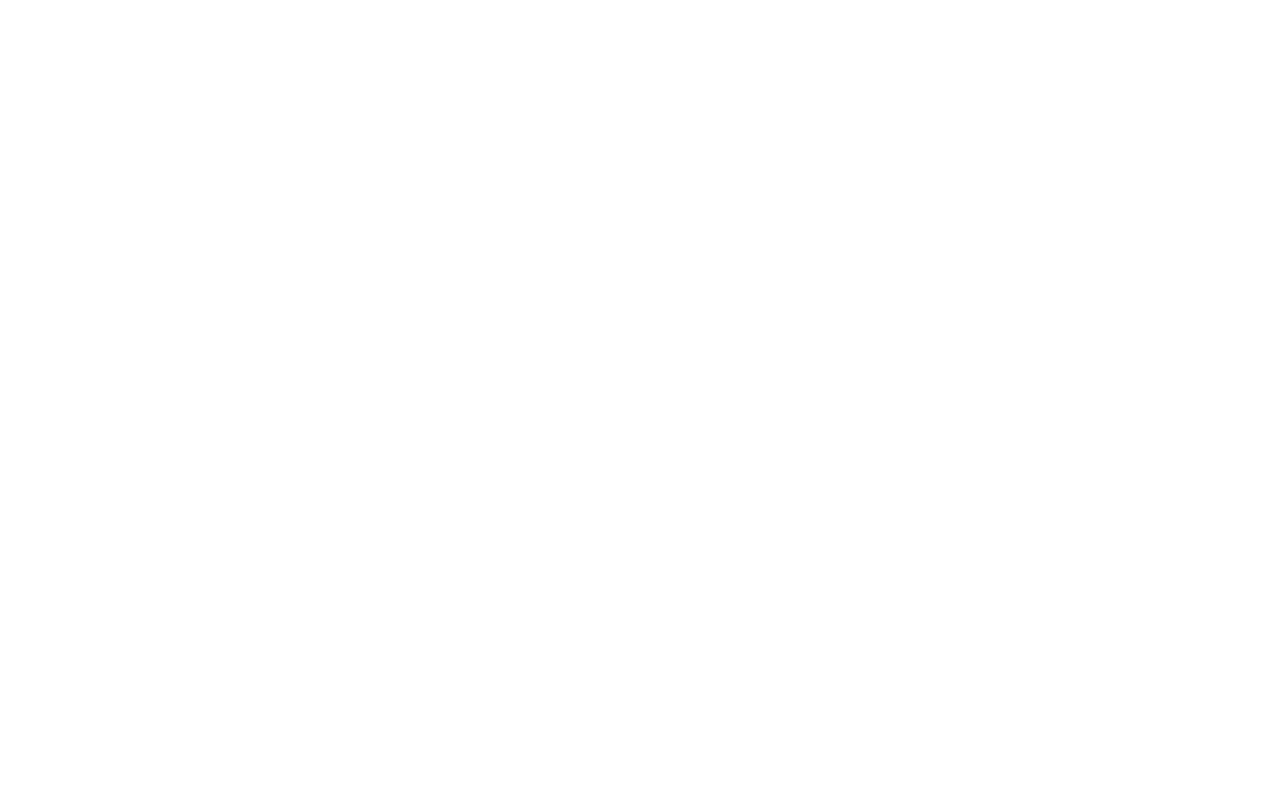
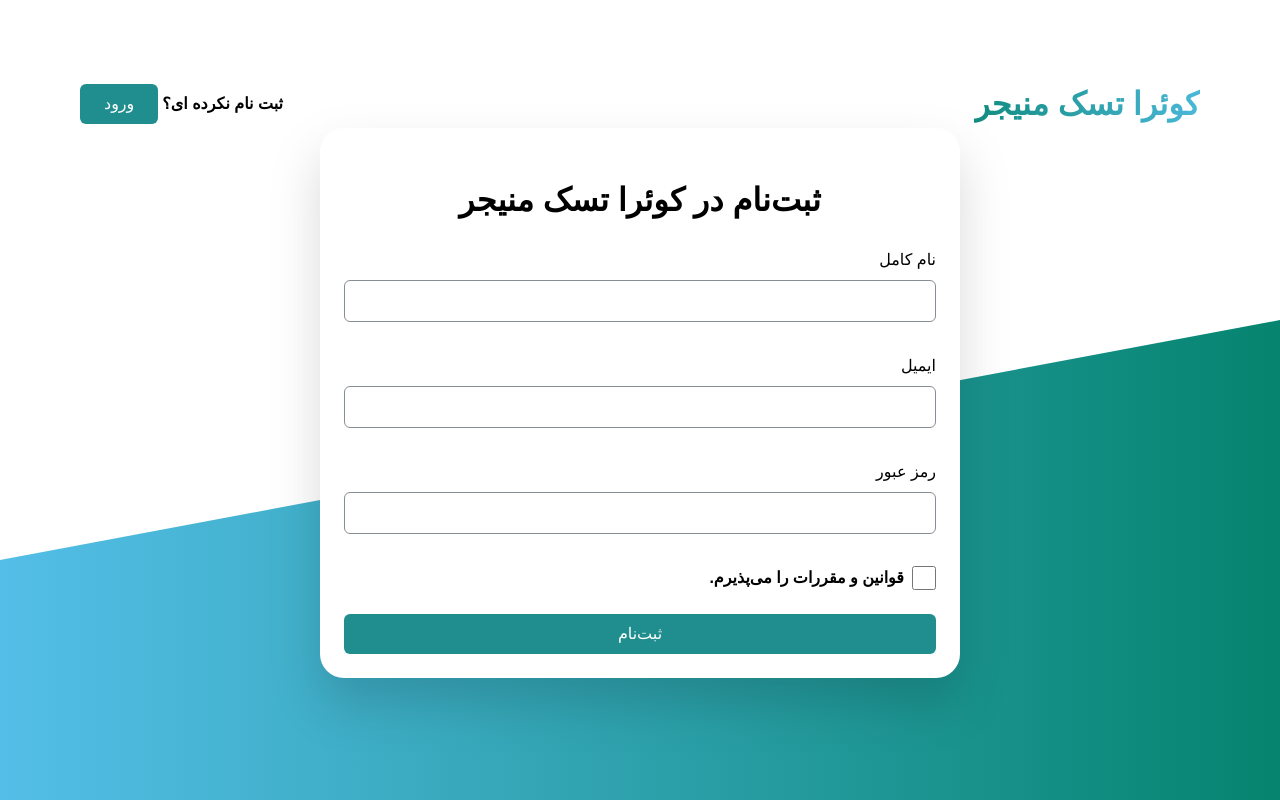
Before and after one commit to Summer-Frontend-Quera-Bootcamp/GROUP_10, a React (Vite) app: page / in a window 1280 px wide. Built offline with nearby package versions, Linux system fonts and the light colour scheme; the HTML template or start-up script is replaced by a standard one; a web font is replaced by a local one.

Commit message:
some clean ups

```diff
--- a/src/App/App.tsx
+++ b/src/App/App.tsx
@@ -3,9 +3,9 @@ import "./App.css";
 
 //--------Import Your Components Here!--------//
 
-//import { RegisterPage } from "../Pages/AuthenticationPages";
+import { RegisterPage } from "../Pages/AuthenticationPages";
 //import { LoginPage } from "../Pages/AuthenticationPages";
-// import { ForgetPassPage } from "../Pages/AuthenticationPages";
+//import { ForgetPassPage } from "../Pages/AuthenticationPages";
 //import ResetPassword from "../Pages/AuthenticationPages";
 
 //-------------Welcome to The App-------------//
@@ -14,7 +14,7 @@ interface IPropsApp extends PropsWithChildren {}
 const App: React.FC<IPropsApp> = (/*props: IPropsApp*/): JSX.Element => {
   return (
     <>
-      {/* <RegisterPage /> */}
+      <RegisterPage />
       {/* <ForgetPassPage /> */}
       {/* <LoginPage /> */}
       {/* <ResetPasswordPage /> */}
@@ -24,10 +24,10 @@ const App: React.FC<IPropsApp> = (/*props: IPropsApp*/): JSX.Element => {
 
 export default App;
 
-// 1 - first clone the Git repository on your system!
+// 1 - first clone the Git repository on your system.
 // 2 - open the terminal and type "npm install".
-// 3 - wait for it to finish then type "npm run dev"
-// 4 - "ctrl + click" on the link!
-// 5 - remember to only save your changes on your branch.
+// 3 - wait for it to finish then type "npm run dev".
+// 4 - "ctrl + click" on the link.
+// 5 - remember to only save your changes on your branch!
 
 //------------- -> WISH YOU THE BEST <- -------------//
--- a/src/Components/Ui/Inputs/InputText/InputText.tsx
+++ b/src/Components/Ui/Inputs/InputText/InputText.tsx
@@ -19,6 +19,7 @@ export const InputText = ({
   name,
   value,
   options,
+  onChange,
   register,
 }: IInputTextProps) => {
   return (
@@ -29,6 +30,7 @@ export const InputText = ({
         id={name}
         type={type}
         value={value}
+        onChange={onChange}
         placeholder={placeHolder}
         className="border border-gray-primary rounded-md p-xs my-xs w-full"
         {...(register !== undefined && { ...register(name, options) })}
--- a/src/Pages/AuthenticationPages/RegisterPage/RegisterPage.tsx
+++ b/src/Pages/AuthenticationPages/RegisterPage/RegisterPage.tsx
@@ -1,8 +1,8 @@
 //------ Functional Imports ----//
 
-// import { useForm } from "react-hook-form";
-// import { z } from "zod";
-// import { zodResolver } from "@hookform/resolvers/zod";
+import { useForm } from "react-hook-form";
+import { z } from "zod";
+import { zodResolver } from "@hookform/resolvers/zod";
 
 //------ Other Components -----//
 
@@ -13,29 +13,27 @@ import { InputText } from "../../../Components/Ui/Inputs";
 
 //------ Zod Schema here ------//
 
-// const schema = z.object({
-//   username: z
-//     .string()
-//     .min(3, { message: "نام کامل حدافل باید ۳ کاراکتر باشد" }),
-//   email: z.string().email({ message: "این ایمیل معتبر نیست" }),
-//   password: z
-//     .string()
-//     .min(8, "رمز عبور حداقل باید ۸ کاراکتر باشد")
-//     .max(32, "رمز عبور نمیتواند بیشتر از ۳۲ کاراکتر باشد"),
-//   guideline: z.boolean().refine((value) => value === true, {
-//     message: "لطفا مقررات را مطالعه و قبول کنید",
-//   }),
-// });
+const schema = z.object({
+  username: z
+    .string()
+    .min(3, { message: "نام کامل حدافل باید ۳ کاراکتر باشد" }),
+  email: z.string().email({ message: "این ایمیل معتبر نیست" }),
+  password: z
+    .string()
+    .min(8, "رمز عبور حداقل باید ۸ کاراکتر باشد")
+    .regex(
+      /^(?=.*?[A-Z])(?=.*?[0-9])/,
+      "رمز عبور باید شامل یک عدد و یک حرف بزرگ باشد"
+    )
+    .max(32, "رمز عبور نمیتواند بیشتر از ۳۲ کاراکتر باشد"),
+  guideline: z.boolean().refine((value) => value === true, {
+    message: "لطفا مقررات را مطالعه و قبول کنید",
+  }),
+});
+
 //------ Types & Interfaces ------//
 
-// type IFormValues = z.infer<typeof schema>;
-
-// interface IFormValues {
-//   name: string;
-//   email: string;
-//   password: string;
-//   guideline: boolean;
-// }
+type IFormValues = z.infer<typeof schema>;
 
 //---- Component Starts Here ----//
 
@@ -43,70 +41,70 @@ const Register = () => {
   //
   //---------- UseForm ----------//
 
-  // const {
-  //   register,
-  //   handleSubmit,
-  //   formState: { errors },
-  // } = useForm<IFormValues>({
-  //   resolver: zodResolver(schema),
-  // });
+  const {
+    register,
+    handleSubmit,
+    formState: { errors },
+  } = useForm<IFormValues>({
+    resolver: zodResolver(schema),
+  });
 
   //---------- Functions ---------//
 
-  // const onSubmit = (data: IFormValues) => console.log(data);
+  const onSubmit = (data: IFormValues) => console.log(data);
 
   //----------- Return -----------//
 
   return (
     <AuthLayout>
-      <form>
+      <form onSubmit={handleSubmit(onSubmit)}>
         <ContainerAuth heading=" ثبت‌نام در کوئرا تسک منیجر ">
           <div className="flex flex-col">
             <div>
               <InputText
                 name="username"
-                // register={register}
+                register={register}
                 label="نام کامل"
                 type="text"
               />
-              {/* {errors.username && (
+              {errors.username && (
                 <p className="text-red-primary text-right">
                   {errors.username.message}
                 </p>
-              )} */}
+              )}
             </div>
             <div className="mt-m">
               <InputText
                 name="email"
-                // register={register}
+                register={register}
                 label="ایمیل"
                 type="text"
               />
-              {/* {errors.email && (
+              {errors.email && (
                 <p className="text-red-primary text-right">
                   {errors.email.message}
                 </p>
-              )} */}
+              )}
             </div>
             <div className="my-m">
               <InputText
                 name="password"
-                // register={register}
+                register={register}
                 label="رمز عبور"
                 type="password"
               />
-              {/* {errors.password && (
+              {errors.password && (
                 <p className="text-red-primary text-right">
                   {errors.password.message}
                 </p>
-              )} */}
+              )}
             </div>
             <div dir="rtl" className="flex items-center">
               <input
                 type="checkBox"
                 id="guideline"
                 className="w-m h-m cursor-pointer rounded"
-                // {...register("guideline")}
+                {...register("guideline")}
               />
               <label
                 htmlFor="guideline"
@@ -115,11 +113,11 @@ const Register = () => {
                 قوانین و مقررات را می‌پذیرم.
               </label>
             </div>
-            {/* {errors.guideline && (
+            {errors.guideline && (
               <p className="text-red-primary text-right">
                 {errors.guideline.message}
               </p>
-            )} */}
+            )}
             <div className="mt-m">
               <ButtonPrimary onClick={() => {}} bigger={true} type="submit">
                 ثبت‌نام
@@ -133,131 +131,3 @@ const Register = () => {
 };
 
 export default Register;
-
-// //------ Functional Imports ----//
-
-// import { useForm } from "react-hook-form";
-// import { z } from "zod";
-// import { zodResolver } from "@hookform/resolvers/zod";
-
-// //------ Other Components -----//
-
-// import AuthLayout from "../../../Layouts/AuthLayout";
-// import { ButtonPrimary } from "../../../Components/Ui/Buttons";
-// import { ContainerAuth } from "../../../Components/Ui/Containers";
-// import { InputText } from "../../../Components/Ui/Inputs";
-
-// //------ Zod Schema here ------//
-
-// const schema = z.object({
-//   username: z
-//     .string()
-//     .min(3, { message: "نام کامل حدافل باید ۳ کاراکتر باشد" }),
-//   email: z.string().email({ message: "این ایمیل معتبر نیست" }),
-//   password: z
-//     .string()
-//     .min(8, "رمز عبور حداقل باید ۸ کاراکتر باشد")
-//     .max(32, "رمز عبور نمیتواند بیشتر از ۳۲ کاراکتر باشد"),
-//   guideline: z.boolean().refine((value) => value === true, {
-//     message: "لطفا مقررات را مطالعه و قبول کنید",
-//   }),
-// });
-
-// //------ Types & Interfaces ------//
-
-// type IFormValues = z.infer<typeof schema>;
-
-// //---- Component Starts Here ----//
-
-//   //---------- UseForm ----------//
-
-//   const {
-//     register,
-//     handleSubmit,
-//     formState: { errors },
-//   } = useForm<IFormValues>({
-//     resolver: zodResolver(schema),
-//   });
-
-//   //---------- Functions ---------//
-
-//   const onSubmit = (data: IFormValues) => console.log(data);
-
-//   //----------- Return -----------//
-
-//   return (
-//     <AuthLayout>
-//       <form onSubmit={handleSubmit(onSubmit)}>
-//         <ContainerAuth heading=" ثبت‌نام در کوئرا تسک منیجر ">
-//           <div className="flex flex-col">
-//             <div>
-//               <InputText
-//                 name="username"
-//                 register={register}
-//                 label="نام کامل"
-//                 type="text"
-//               />
-//               {errors.username && (
-//                 <p className="text-red-primary text-right">
-//                   {errors.username.message}
-//                 </p>
-//               )}
-//             </div>
-//             <div className="mt-m">
-//               <InputText
-//                 name="email"
-//                 register={register}
-//                 label="ایمیل"
-//                 type="text"
-//               />
-//               {errors.email && (
-//                 <p className="text-red-primary text-right">
-//                   {errors.email.message}
-//                 </p>
-//               )}
-//             </div>
-//             <div className="my-m">
-//               <InputText
-//                 name="password"
-//                 register={register}
-//                 label="رمز عبور"
-//                 type="password"
-//               />
-//               {errors.password && (
-//                 <p className="text-red-primary text-right">
-//                   {errors.password.message}
-//                 </p>
-//               )}
-//             </div>
-//             <div dir="rtl" className="flex items-center">
-//               <input
-//                 type="checkBox"
-//                 id="guideline"
-//                 className="w-m h-m cursor-pointer rounded"
-//                 {...register("guideline")}
-//               />
-//               <label
-//                 htmlFor="guideline"
-//                 className="mx-xs font-bold cursor-pointer"
-//               >
-//                 قوانین و مقررات را می‌پذیرم.
-//               </label>
-//             </div>
-//             {errors.guideline && (
-//               <p className="text-red-primary text-right">
-//                 {errors.guideline.message}
-//               </p>
-//             )}
-//             <div className="mt-m">
-//               <ButtonPrimary onClick={() => {}} bigger={true} type="submit">
-//                 ثبت‌نام
-//               </ButtonPrimary>
-//             </div>
-//           </div>
-//         </ContainerAuth>
-//       </form>
-//     </AuthLayout>
-//   );
-// };
-
-// export default Register;
```
